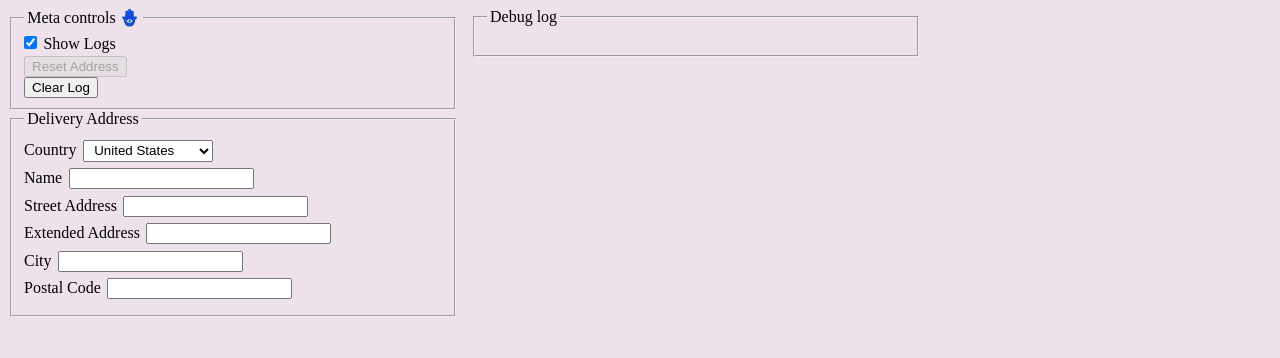
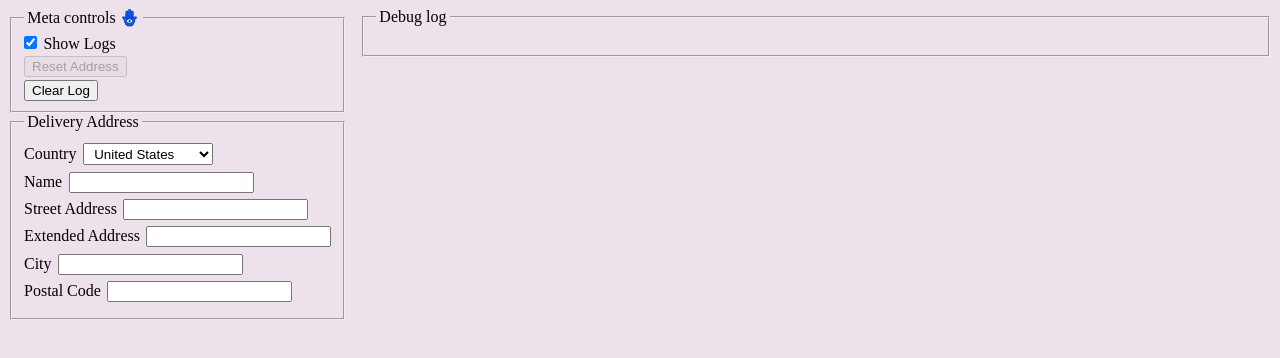
Before and after one commit to jocmp/autocomplete-detection, a React (Create React App) app: page / in a window 1280 px wide. Shown: the top 358 px of the page. Built offline with nearby package versions, Linux system fonts and the light colour scheme.

Commit message:
Confirm behavior in README

```diff
--- a/src/App.scss
+++ b/src/App.scss
@@ -27,16 +27,17 @@ select {
 }
 
 .layout {
-  width: 450px;
+  flex-grow: 0;
 }
 
 .debug {
   text-align: start;
-  width: 450px;
+  flex-grow: 1;
+  overflow-y: auto;
 }
 
 .reset-button {
-  margin-top: 0.2rem;
+  margin: 0.2rem 0;
 }
 
 .selector {
--- a/src/App.tsx
+++ b/src/App.tsx
@@ -4,15 +4,15 @@ import { Layout } from './Layout';
 import './App.scss';
 import { emptyAddress } from './emptyAddress';
 import { AddressEntry } from './types';
-import { AutofillEvent, AutofillLoggerContext } from './autofillLogger';
+import { AutofillEvent, AutofillLoggerContext, EventData } from './autofillLogger';
 
 export default function App() {
   const [runningLog, setLog] = React.useState<AutofillEvent[]>([]);
   const [address, setAddress] = React.useState<AddressEntry>(emptyAddress);
   const [showDebug, setDebug] = React.useState(true);
 
-  function log(event: Pick<AutofillEvent, 'inputName'>) {
-    runningLog.push({ ...event, id: crypto.randomUUID(), createdAt: new Date() })
+  function log(data: EventData) {
+    runningLog.push({ id: crypto.randomUUID(), createdAt: new Date(), data });
     setLog(runningLog);
   }
 
@@ -45,7 +45,8 @@ export default function App() {
               <pre>
                 {runningLog.slice().reverse().map((event) => (
                   <div key={event.id}>
-                    {`${event.createdAt.toLocaleTimeString()} ${event.inputName}`}
+                    {event.createdAt.toLocaleTimeString()}
+                    <div>{JSON.stringify(event.data)}</div>
                   </div>
                 ))}
               </pre>
--- a/src/TextInput.tsx
+++ b/src/TextInput.tsx
@@ -23,9 +23,8 @@ export function TextInput({
 
 
   function onAutofill(event: any) {
-    // https://gist.github.com/jonathantneal/d462fc2bf761a10c9fca60eb634f6977#file-detect-autofill-js-L22-L30
-    if (!(event instanceof InputEvent) || event.inputType === 'insertReplacementText') {
-      logger.log({ inputName: id });
+    if (!('data' in event) || event.inputType === 'insertReplacementText') {
+      logger.log({ inputName: id, event: { inputType: event.inputType } });
     }
   }
 
--- a/src/autofillLogger.ts
+++ b/src/autofillLogger.ts
@@ -1,13 +1,20 @@
 import React from "react";
+
+export interface EventData {
+  inputName: string;
+  event: {
+    inputType: string;
+  };
+}
 
 export interface AutofillEvent {
   id: string;
-  inputName: string;
   createdAt: Date;
+  data: EventData;
 }
 
 interface Logger {
-  log: (event: Pick<AutofillEvent, 'inputName'>) => any;
+  log: (data: EventData) => any;
 }
 
 export const AutofillLoggerContext = React.createContext<Logger>({
```
Also changed, not shown: 1 other file (tests, documents, lock files or other folders).
